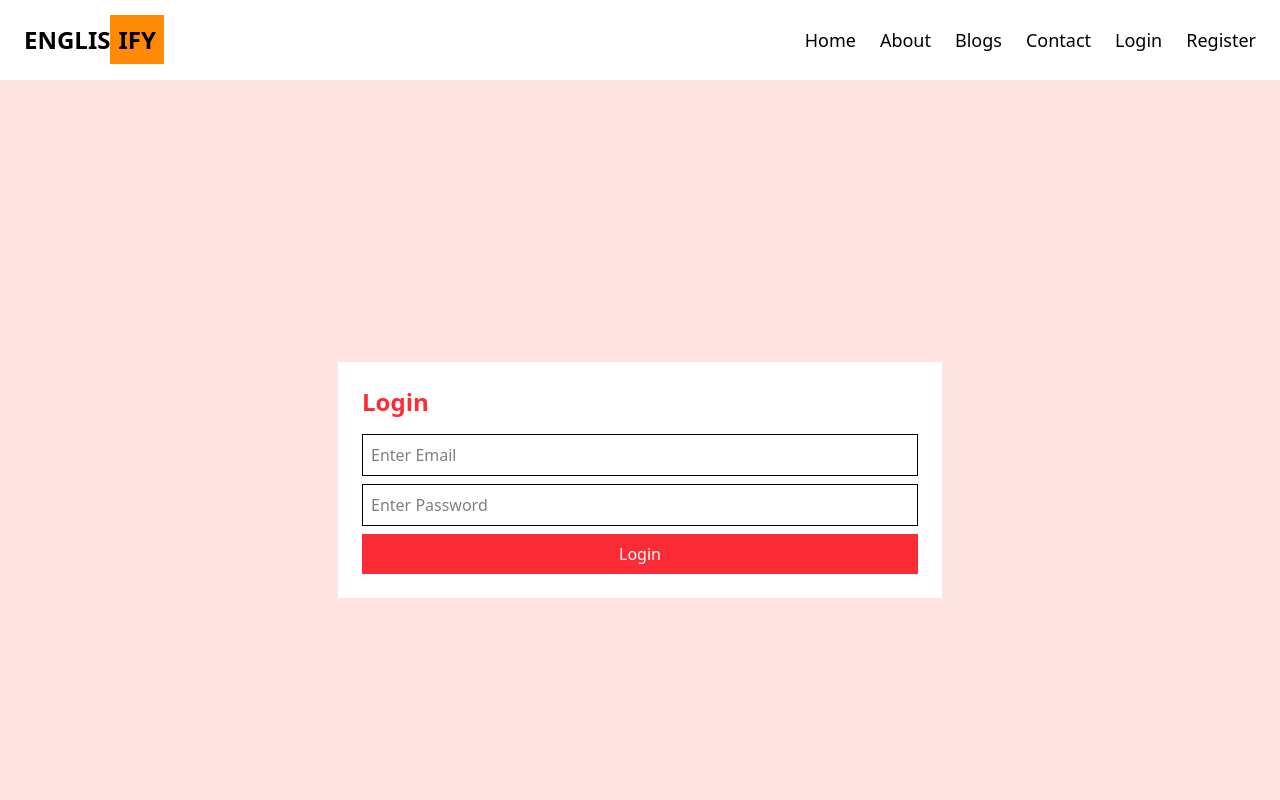
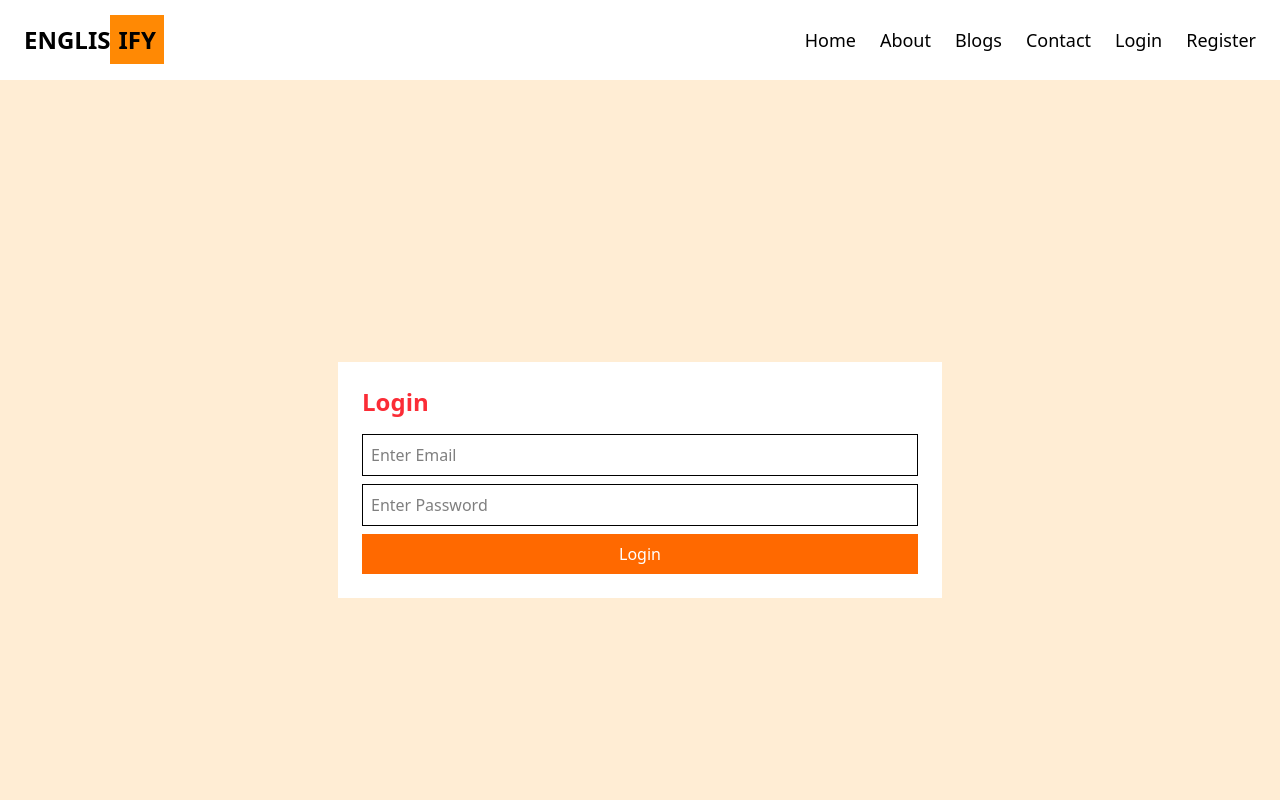
Before and after one commit to bipulchhetri/Blog-App, a React (Vite) app in the folder client/: page /login in a window 1280 px wide. Shown: the top 800 px of the page. Built offline with nearby package versions, Linux system fonts and the light colour scheme.

Commit message:
design udpate

```diff
--- a/client/src/pages/Login.jsx
+++ b/client/src/pages/Login.jsx
@@ -21,12 +21,12 @@ const Login = () => {
   }
 
   return (
-    <div className='min-h-screen flex justify-center items-center bg-red-100'>
+    <div className='min-h-screen flex justify-center items-center bg-orange-100'>
       <form className='bg-white p-6' onSubmit={handleLogin}>
         <h2 className='text-red-500 text-2xl font-bold mb-4'>Login</h2>
         <input type="email" placeholder="Enter Email"className='border p-2 w-full mb-2 'onChange={(e) => setEmail(e.target.value)} ></input>
         <input type="password"placeholder="Enter Password"className='border p-2 w-full mb-2' onChange={(e) => setPassword(e.target.value)}></input>
-       <button type="submit" className='bg-red-500 text-white p-2 w-full '>Login</button>
+       <button type="submit" className='bg-orange-500 text-white p-2 w-full '>Login</button>
       </form>
     </div>
   )
--- a/client/src/pages/Register.jsx
+++ b/client/src/pages/Register.jsx
@@ -20,7 +20,7 @@ const Register = () => {
   }
 
   return (
-    <div className='min-h-screen flex justify-center items-center bg-red-100'>
+    <div className='min-h-screen flex justify-center items-center bg-orange-100'>
       <form className='bg-white p-6' onSubmit={handleRegister}>
         <h2 className='text-red-500 text-2xl font-bold mb-4'>Register</h2>
         <input placeholder="Enter Name"className='border p-2 w-full mb-2' type="text" onChange={(e) => setUsername(e.target.value)}></input>
```
